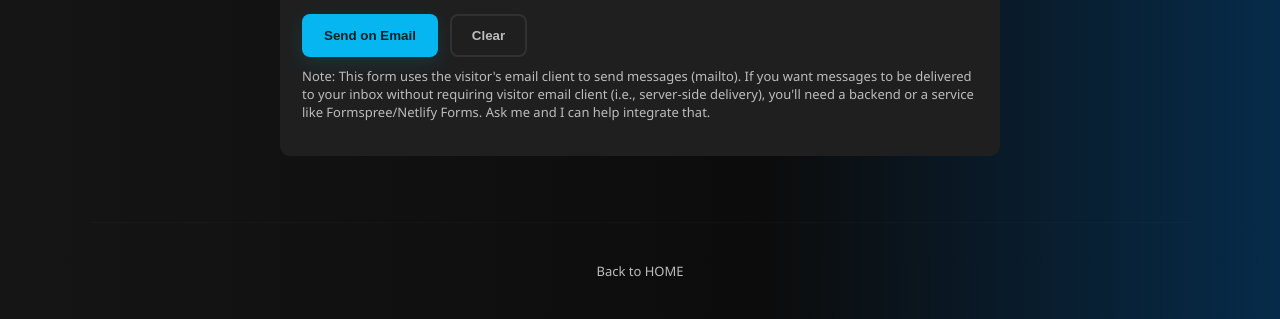
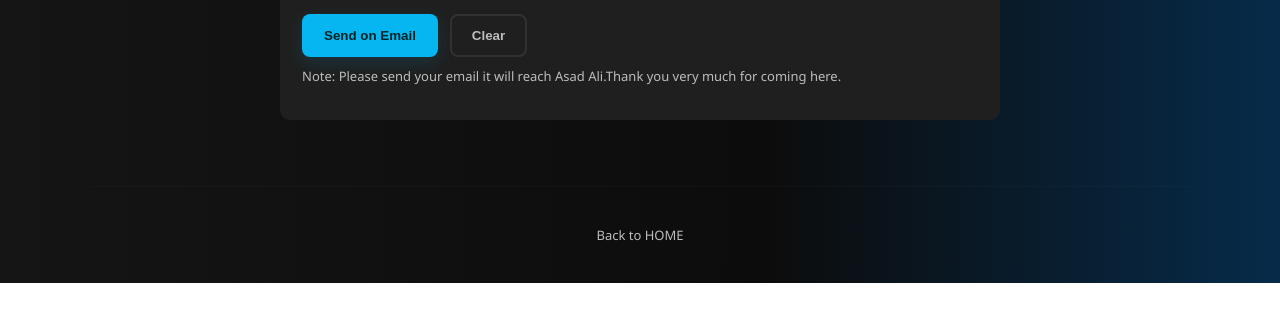
Before and after one commit to Asadali933/protfolio, a plain HTML site: page hideme.html in a window 1280 px wide. Shown: the part 538-857 px from the top of the page. After the commit the page ends 821 px from the top, so only its background shows below. Drawn offline with Linux system fonts and the light colour scheme.

Commit message:
Revise note in email form
Updated the note in the form to provide new instructions.

```diff
--- a/hideme.html
+++ b/hideme.html
@@ -61,7 +61,7 @@
           <button type="button" id="clearBtn" class="btn ghost">Clear</button>
         </div>
 
-        <p class="note">Note: This form uses the visitor's email client to send messages (mailto). If you want messages to be delivered to your inbox without requiring visitor email client (i.e., server-side delivery), you'll need a backend or a service like Formspree/Netlify Forms. Ask me and I can help integrate that.</p>
+        <p class="note">Note: Please send your email it will reach Asad Ali.Thank you very much for coming here.</p>
       </form>
     </div>
   </main>
```
